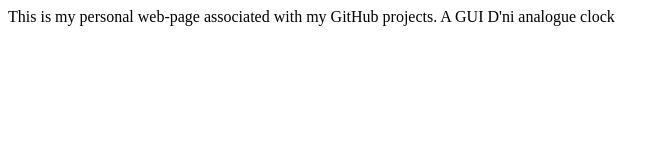
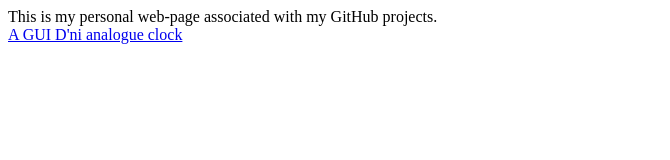
Before and after one commit to emsund/emsund.github.io, a plain HTML site: page index.html in a window 1280 px wide. Shown: the whole page, without its empty margins (0-670 px from the left). Drawn offline with Linux system fonts and the light colour scheme.

Commit message:
Fixed link tag

```diff
--- a/index.html
+++ b/index.html
@@ -5,7 +5,7 @@
 		<meta content="/images/es_128.png" itemprop="image">
 	</head>
 	<body>
-		This is my personal web-page associated with my GitHub projects.
-		<link href="https://github.com/emsund/dni_visual_clock">A GUI D'ni analogue clock
+		This is my personal web-page associated with my GitHub projects.<br>
+		<a href="https://github.com/emsund/dni_visual_clock">A GUI D'ni analogue clock<a>
 	</body>
 </html>
```
